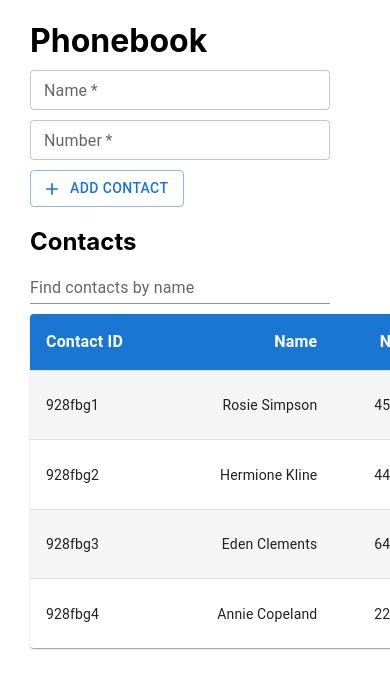
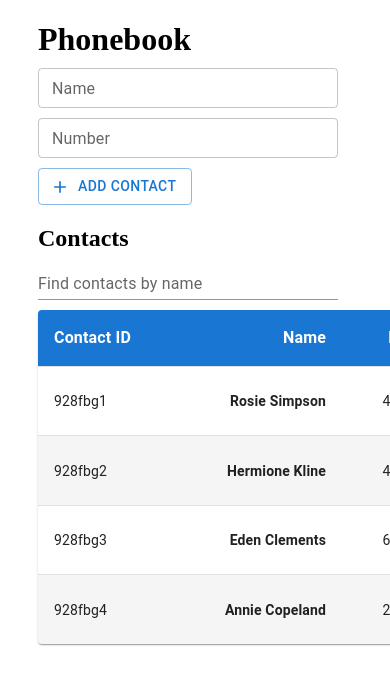
Before and after one commit to kbuhantsev/goit-react-hw-04-phonebook, a React (Create React App) app: page / in a window 390 px wide. Shown: the top 688 px of the page. Built offline with nearby package versions, Linux system fonts and the light colour scheme.

Commit message:
phonebook

```diff
--- a/package.json
+++ b/package.json
@@ -6,6 +6,7 @@
   "dependencies": {
     "@emotion/react": "^11.10.4",
     "@emotion/styled": "^11.10.4",
+    "@hookform/resolvers": "^2.9.10",
     "@mui/icons-material": "^5.10.9",
     "@mui/material": "^5.10.9",
     "@mui/styled-engine-sc": "^5.10.6",
@@ -19,6 +20,7 @@
     "prop-types": "^15.8.1",
     "react": "^18.1.0",
     "react-dom": "^18.1.0",
+    "react-hook-form": "^7.38.0",
     "react-scripts": "5.0.1",
     "react-use": "^17.4.0",
     "styled-components": "^5.3.6",
--- a/src/components/App.jsx
+++ b/src/components/App.jsx
@@ -33,12 +33,12 @@ export default function App() {
       name,
       number,
     };
+    console.log(contact);
     if (contacts.find(contact => contact.name === name)) {
       alert(`${name} is already in contacts`);
-      return false;
+      return;
     }
-    setContacts(contacts => [...contacts, contact]);
-    return true;
+    setContacts([...contacts, contact]);
   };
 
   const onFilterChange = ({ value }) => {
@@ -48,13 +48,13 @@ export default function App() {
   const onFilterChangeDebounced = debounce(onFilterChange, 500);
 
   const onDeleteContact = ({ id }) => {
-    setContacts(contacts => contacts.filter(contact => contact.id !== id));
+    setContacts(contacts.filter(contact => contact.id !== id));
   };
 
   const filteredContacts = () => {
-    return contacts.filter(({ name }) => {
-      return name.toLowerCase().includes(filter.toLowerCase());
-    });
+    return contacts.filter(({ name }) =>
+      name.toLowerCase().includes(filter.toLowerCase())
+    );
   };
 
   return (
--- a/src/components/ContactForm/ContactForm.jsx
+++ b/src/components/ContactForm/ContactForm.jsx
@@ -1,17 +1,19 @@
 import React from 'react';
 import PropTypes from 'prop-types';
 import { customAlphabet } from 'nanoid';
-import { useFormik } from 'formik';
 import * as Yup from 'yup';
 import { ButtonStyled, FormStyled } from './ContactForm.styled';
 import AddIcon from '@mui/icons-material/Add';
 import { TextField } from '@mui/material';
+//
+import { useForm, Controller } from 'react-hook-form';
+import { yupResolver } from '@hookform/resolvers/yup';
 
 const phoneRegExp =
   /\+?\d{1,4}?[-.\s]?\(?\d{1,3}?\)?[-.\s]?\d{1,4}[-.\s]?\d{1,4}[-.\s]?\d{1,9}/;
 const nameReExp = /^[a-zA-Zа-яА-Я]+(([' -][a-zA-Zа-яА-Я ])?[a-zA-Zа-яА-Я]*)*$/;
 
-const schema = Yup.object().shape({
+const schema = Yup.object({
   name: Yup.string()
     .min(3, 'Minimum 3 letters!')
     .matches(nameReExp, 'Name is not valid!')
@@ -20,52 +22,76 @@ const schema = Yup.object().shape({
     .matches(phoneRegExp, 'Phone number is not valid!')
     .max(13, 'Maximum 13 numbers!')
     .required('This field is required!'),
-});
+}).required();
+
+const generateId = () => {
+  const nanoid = customAlphabet('1234567890abcdefg', 10);
+  return nanoid(7);
+};
 
 function ContactForm({ onSubmit }) {
-  const handleSubmit = (values, { resetForm }) => {
-    const { name, number } = values;
-    const nanoid = customAlphabet('1234567890abcdefg', 10);
-    const id = 'id-' + nanoid(7);
+  const {
+    control,
+    handleSubmit,
+    reset,
+    formState: { errors, isSubmitSuccessful },
+  } = useForm({
+    defaultValues: {
+      name: '',
+      number: '',
+    },
+    resolver: yupResolver(schema),
+  });
 
-    if (onSubmit({ id, name, number })) {
-      resetForm();
-    }
+  const onFormSubmit = data => {
+    const { name, number } = data;
+    const id = generateId();
+    onSubmit({ id, name, number });
   };
 
-  const formik = useFormik({
-    initialValues: { name: '', number: '' },
-    validationSchema: schema,
-    onSubmit: handleSubmit,
-  });
+  const onFormError = error => {
+    console.log(error);
+  };
+
+  React.useEffect(() => {
+    if (isSubmitSuccessful) {
+      reset();
+    }
+  }, [isSubmitSuccessful, reset]);
 
   return (
     <>
-      <FormStyled onSubmit={formik.handleSubmit}>
-        <TextField
+      <FormStyled onSubmit={handleSubmit(onFormSubmit, onFormError)}>
+        <Controller
           name="name"
-          id="name"
-          label="Name"
-          variant="outlined"
-          required
-          size="small"
-          value={formik.values.name}
-          onChange={formik.handleChange}
-          error={formik.touched.name && Boolean(formik.errors.name)}
-          helperText={formik.touched.name && formik.errors.name}
+          control={control}
+          render={({ field }) => (
+            <TextField
+              {...field}
+              label="Name"
+              variant="outlined"
+              size="small"
+              error={errors.name && true}
+              helperText={errors.name?.message}
+            />
+          )}
         />
-        <TextField
+
+        <Controller
           name="number"
-          id="number"
-          label="Number"
-          variant="outlined"
-          required
-          size="small"
-          value={formik.values.number}
-          onChange={formik.handleChange}
-          error={formik.touched.number && Boolean(formik.errors.number)}
-          helperText={formik.touched.number && formik.errors.number}
+          control={control}
+          render={({ field }) => (
+            <TextField
+              {...field}
+              label="Number"
+              variant="outlined"
+              size="small"
+              error={errors.number && true}
+              helperText={errors.number?.message}
+            />
+          )}
         />
+
         <ButtonStyled type="submit" variant="outlined" startIcon={<AddIcon />}>
           Add contact
         </ButtonStyled>
--- a/src/components/ContactsTable/ContactsTable.jsx
+++ b/src/components/ContactsTable/ContactsTable.jsx
@@ -24,13 +24,8 @@ function ContactsTable({ contacts, onDelete }) {
         </TableHead>
         <TableBody>
           {contacts.map(({ id, name, number }) => (
-            <StyledTableRow
-              key={id}
-              sx={{ '&:last-child td, &:last-child th': { border: 0 } }}
-            >
-              <StyledTableCell component="th" scope="row">
-                {id}
-              </StyledTableCell>
+            <StyledTableRow key={id}>
+              <StyledTableCell scope="row">{id}</StyledTableCell>
               <StyledTableCell align="right">{name}</StyledTableCell>
               <StyledTableCell align="right">{number}</StyledTableCell>
               <StyledTableCell align="right">
--- a/src/components/ContactsTable/ContactsTable.styled.js
+++ b/src/components/ContactsTable/ContactsTable.styled.js
@@ -6,16 +6,19 @@ export const StyledTableCell = styled(TableCell)(({ theme }) => ({
   [`&.${tableCellClasses.head}`]: {
     backgroundColor: theme.palette.primary.main,
     color: theme.palette.common.white,
-    fontSize: '16px',
-    fontWeight: '700',
+    fontSize: theme.typography.htmlFontSize,
+    fontWeight: theme.typography.fontWeightBold,
   },
   [`&.${tableCellClasses.body}`]: {
-    fontSize: 14,
+    fontSize: theme.typography.fontSize,
+  },
+  '&.MuiTableCell-body:nth-of-type(2)': {
+    fontWeight: theme.typography.fontWeightBold,
   },
 }));
 
 export const StyledTableRow = styled(TableRow)(({ theme }) => ({
-  '&:nth-of-type(odd)': {
+  '&:nth-of-type(even)': {
     backgroundColor: theme.palette.action.hover,
   },
   // hide last border
--- a/src/index.css
+++ b/src/index.css
@@ -1,15 +1 @@
-@import-normalize; /* bring in normalize.css styles */
-
-body {
-  margin: 0;
-  font-family: -apple-system, BlinkMacSystemFont, 'Segoe UI', 'Roboto', 'Oxygen',
-    'Ubuntu', 'Cantarell', 'Fira Sans', 'Droid Sans', 'Helvetica Neue',
-    sans-serif;
-  -webkit-font-smoothing: antialiased;
-  -moz-osx-font-smoothing: grayscale;
-}
-
-code {
-  font-family: source-code-pro, Menlo, Monaco, Consolas, 'Courier New',
-    monospace;
-}
+@import-normalize;
```
Also changed, not shown: 1 other file (tests, documents, lock files or other folders).
